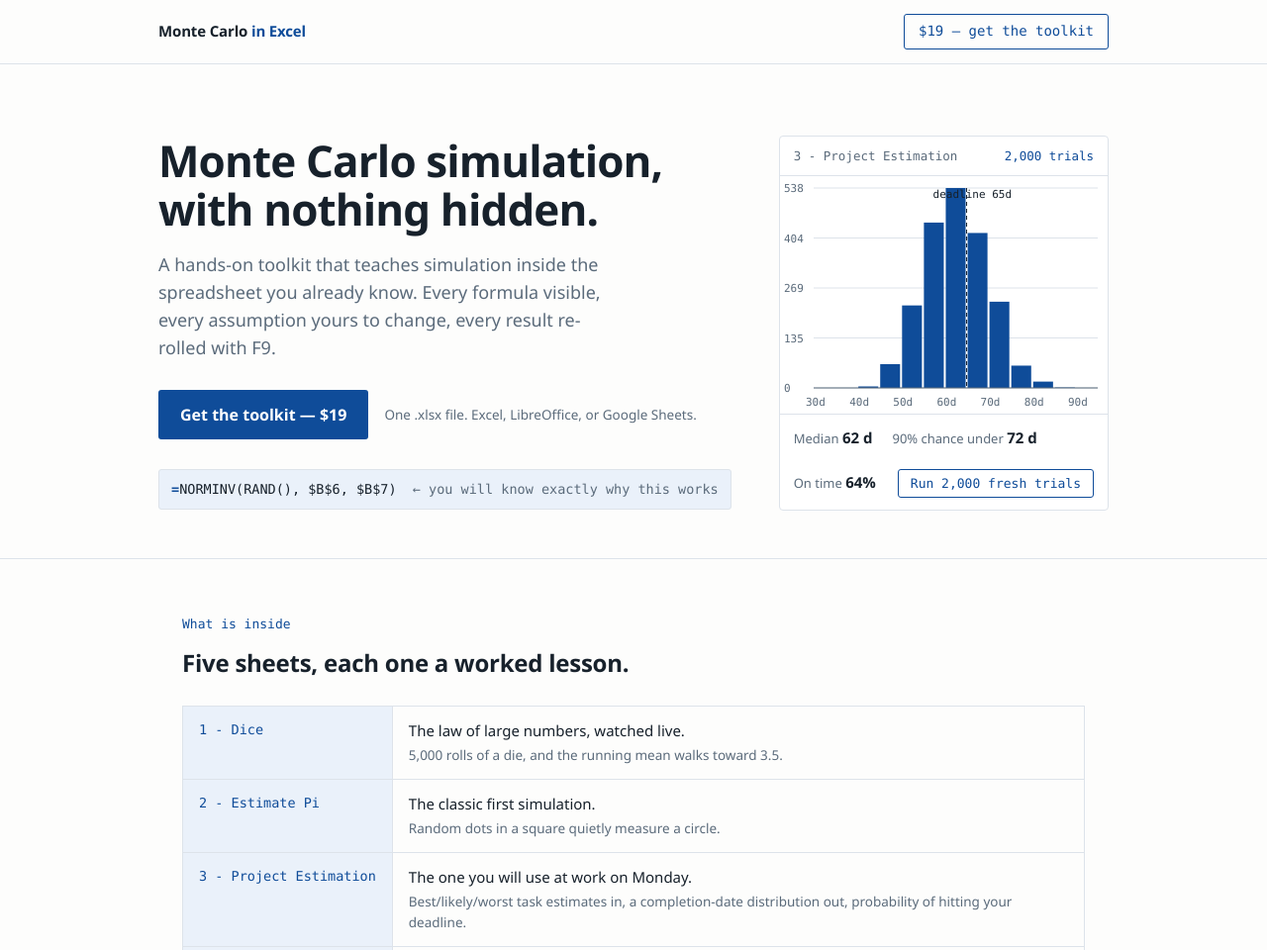
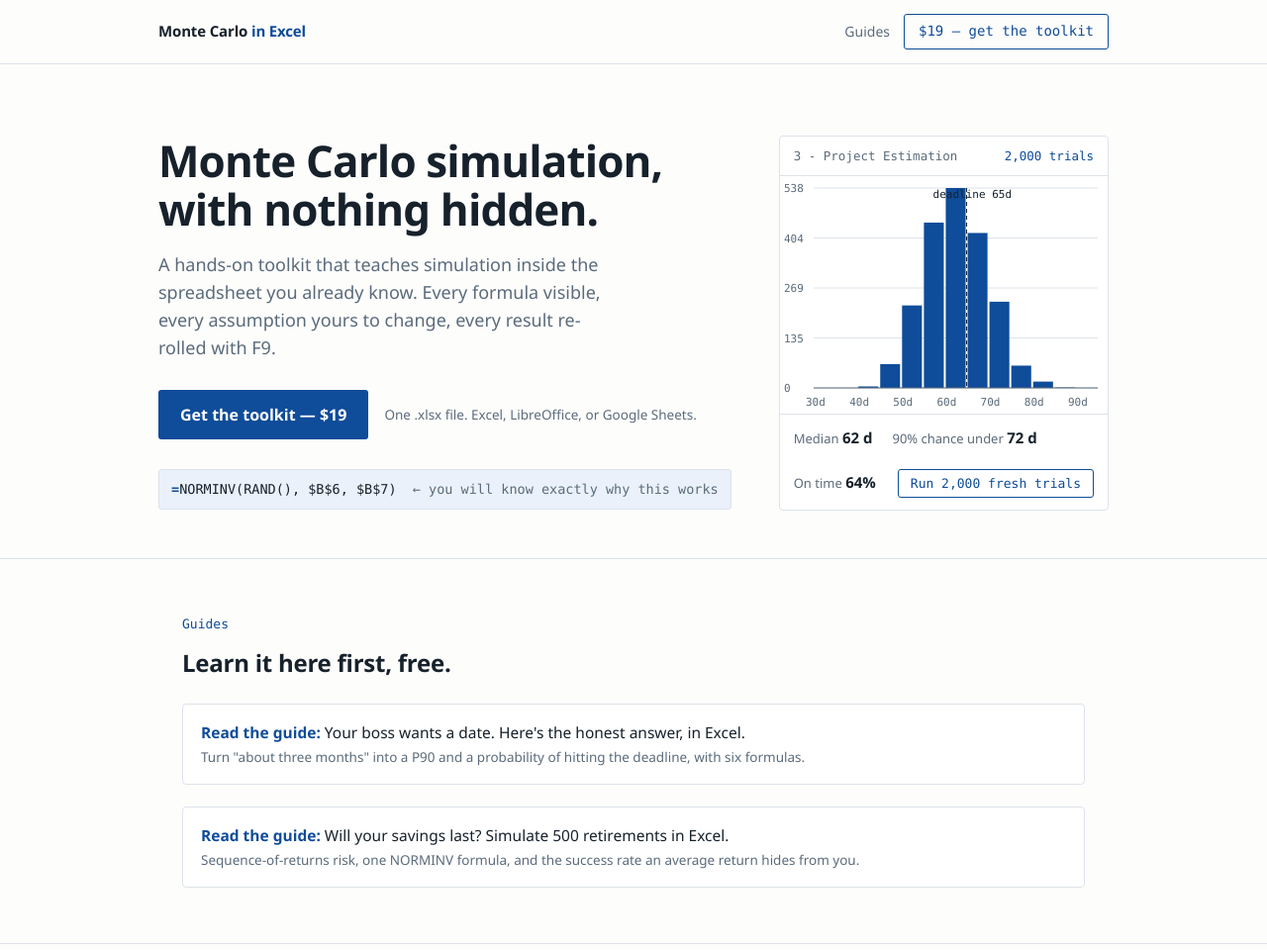
Before and after one commit to qtakmeel/montecarloinexcel, a plain HTML site: page index.html in a window 1280 px wide. Shown: the top 960 px of the page at 99% size. Drawn offline with Linux system fonts and the light colour scheme.

Commit message:
Move guides into their own section above the fold, add header link

```diff
--- a/index.html
+++ b/index.html
@@ -117,7 +117,10 @@
 <header>
   <div class="wrap bar">
     <div class="wordmark">Monte Carlo <span>in Excel</span></div>
-    <a class="buylink" href="#buy">$19 — get the toolkit</a>
+    <div style="display:flex; gap:14px; align-items:center;">
+      <a href="#guides" style="font-size:14px; text-decoration:none; color:var(--muted);">Guides</a>
+      <a class="buylink" href="#buy">$19 — get the toolkit</a>
+    </div>
   </div>
 </header>
 
@@ -144,6 +147,21 @@
   </div>
 </div>
 
+<section id="guides">
+  <div class="wrap">
+    <div class="kicker">Guides</div>
+    <h2>Learn it here first, free.</h2>
+    <a class="guide-link" href="/project-deadline.html">
+      <b>Read the guide:</b> Your boss wants a date. Here's the honest answer, in Excel.
+      <span>Turn "about three months" into a P90 and a probability of hitting the deadline, with six formulas.</span>
+    </a>
+    <a class="guide-link" href="/retirement-monte-carlo.html">
+      <b>Read the guide:</b> Will your savings last? Simulate 500 retirements in Excel.
+      <span>Sequence-of-returns risk, one NORMINV formula, and the success rate an average return hides from you.</span>
+    </a>
+  </div>
+</section>
+
 <section>
   <div class="wrap">
     <div class="kicker">What is inside</div>
@@ -165,14 +183,6 @@
     <div class="prose">
       <p>Most Monte Carlo courses hand you Python notebooks you will never open again, or add-ins that do the work invisibly. This toolkit takes the opposite road: the simulation is the spreadsheet. Click any cell and read the formula. Change a blue input and watch the distribution move. Press F9 and the whole world re-rolls.</p>
       <p>That is how you build the intuition that lasts: randomness is not a black box, it is a loop you can read.</p>
-      <a class="guide-link" href="/project-deadline.html">
-        <b>Read the guide:</b> Your boss wants a date. Here's the honest answer, in Excel.
-        <span>Turn "about three months" into a P90 and a probability of hitting the deadline, with six formulas.</span>
-      </a>
-      <a class="guide-link" href="/retirement-monte-carlo.html">
-        <b>Read the guide:</b> Will your savings last? Simulate 500 retirements in Excel.
-        <span>Sequence-of-returns risk, one NORMINV formula, and the success rate an average return hides from you.</span>
-      </a>
     </div>
   </div>
 </section>
```
